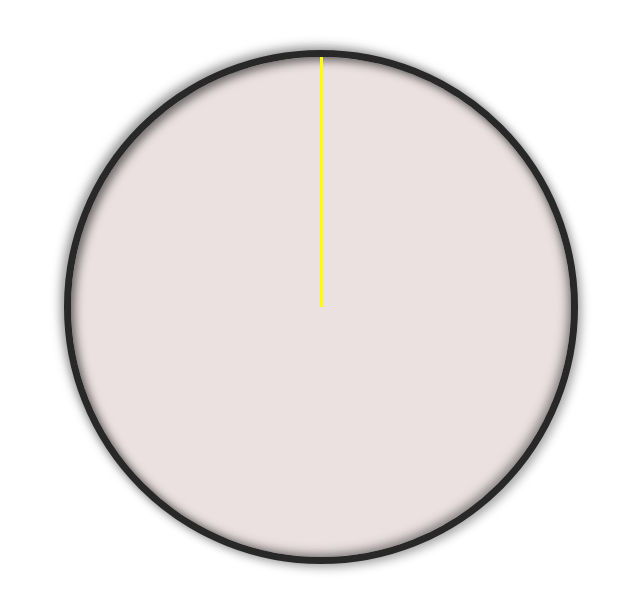
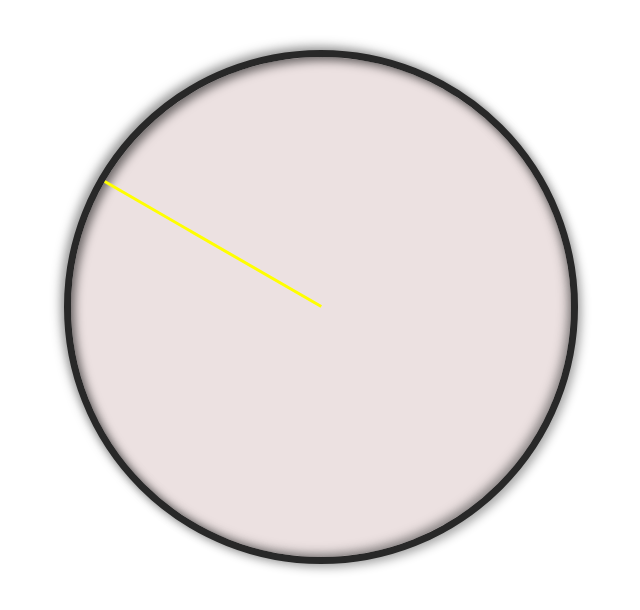
Before and after one commit to bokigolic/clock-reacr-app, a React (Create React App) app: page / in a window 1280 px wide. Shown: the top 610 px of the page, without its empty margins (319-959 px from the left). Built offline with nearby package versions, Linux system fonts and the light colour scheme.

Commit message:
analog clock designed

```diff
--- a/public/style.css
+++ b/public/style.css
@@ -28,3 +28,12 @@
   top: 0px;
   left: 0px;
 }
+
+.pointer2{
+  height: 250px;
+  width: 3px;
+  background-color: red;
+  position: absolute;
+  top: 0px;
+  left: 0px;
+}
--- a/src/components/Clock.jsx
+++ b/src/components/Clock.jsx
@@ -1,9 +1,18 @@
+import { useState } from "react";
+
 const Clock = () => {
+  const [seconds, setSeconds] = useState(50);
+  const angle = parseInt((seconds / 60) * 360);
+
 
   return (
     <div class="analog-clock">
       <div className="krug">
-        <div className="pointer-holder">
+        <div className="pointer-holder"
+          style={{
+            transform: 'rotate(' + angle + 'deg)'
+          }}
+          >
           <div className="pointer">
           </div>
         </div>
```
